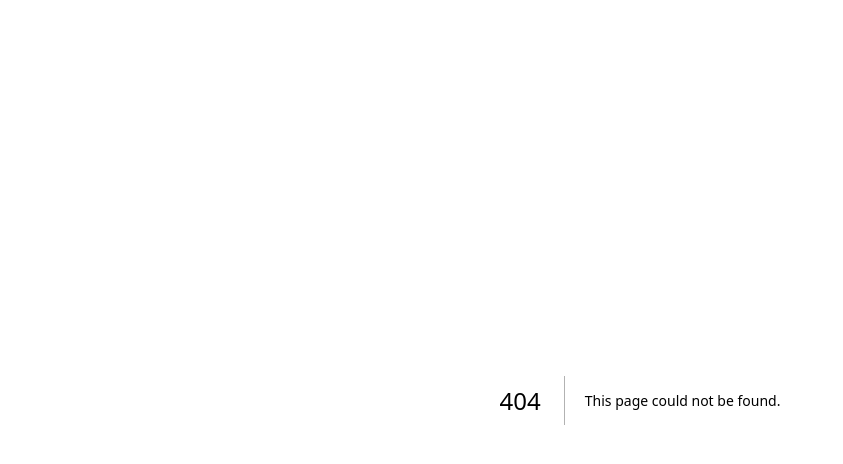
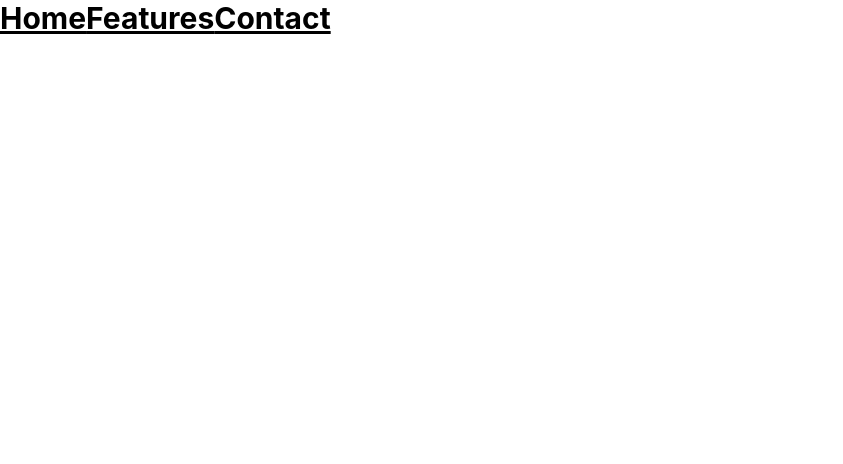
Before and after one commit to mherzog4/directsystems.io, a Next.js app: page /Navbar in a window 1280 px wide. Before the commit this address had no page. Shown: the top 464 px of the page, without its empty margins (0-843 px from the left). Built offline with nearby package versions, Linux system fonts and the light colour scheme.

Commit message:
navbar set up

```diff
--- /dev/null
+++ b/pages/Navbar.js
@@ -0,0 +1,20 @@
+import Link from "next/link";
+export default function Navbar () {
+    return (
+    <nav class= "text-3xl font-bold underline">
+        <ul>
+            <li>
+                <Link href="/">
+                    Home
+                </Link>
+                <Link href="/features">
+                    Features
+                </Link>
+                <Link href="/contact">
+                    Contact
+                </Link>
+            </li>
+        </ul>
+    </nav>
+    )
+}
--- a/pages/features.js
+++ b/pages/features.js
@@ -1,5 +1,5 @@
 export default function Features() {
     return <>
-    hello world
+
     </>
 }
--- a/pages/index.js
+++ b/pages/index.js
@@ -2,11 +2,14 @@ import Head from 'next/head'
 import styles from '../styles/Home.module.css'
 import Features from './features'
 import Script from 'next/script'
+import Navbar from './Navbar'
 
 
 export default function Home() {
   return (
     <div className={styles.container}>
+
+      <Navbar />
 
       <Head>
         <title>Directystems.io</title>
```
